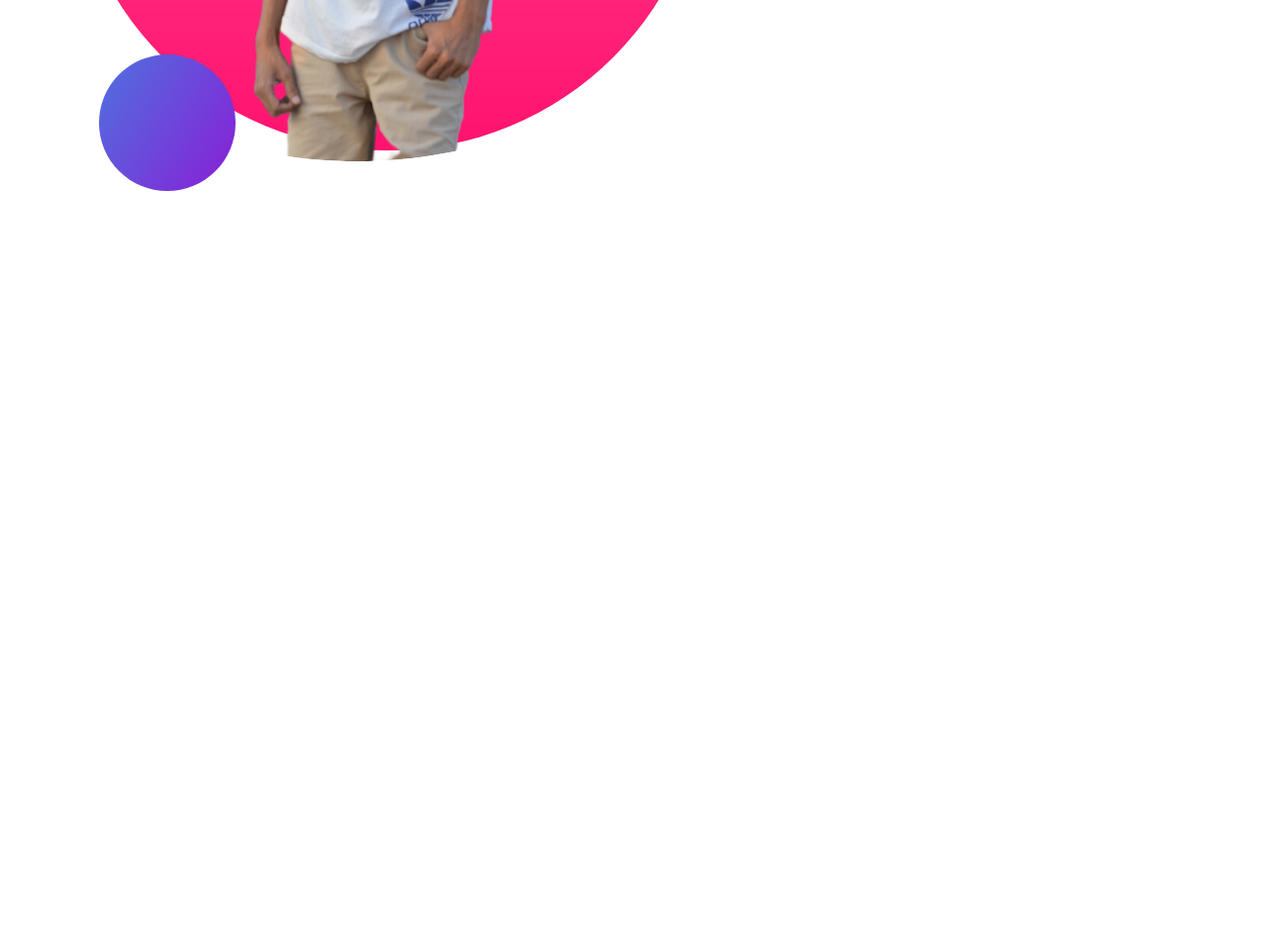
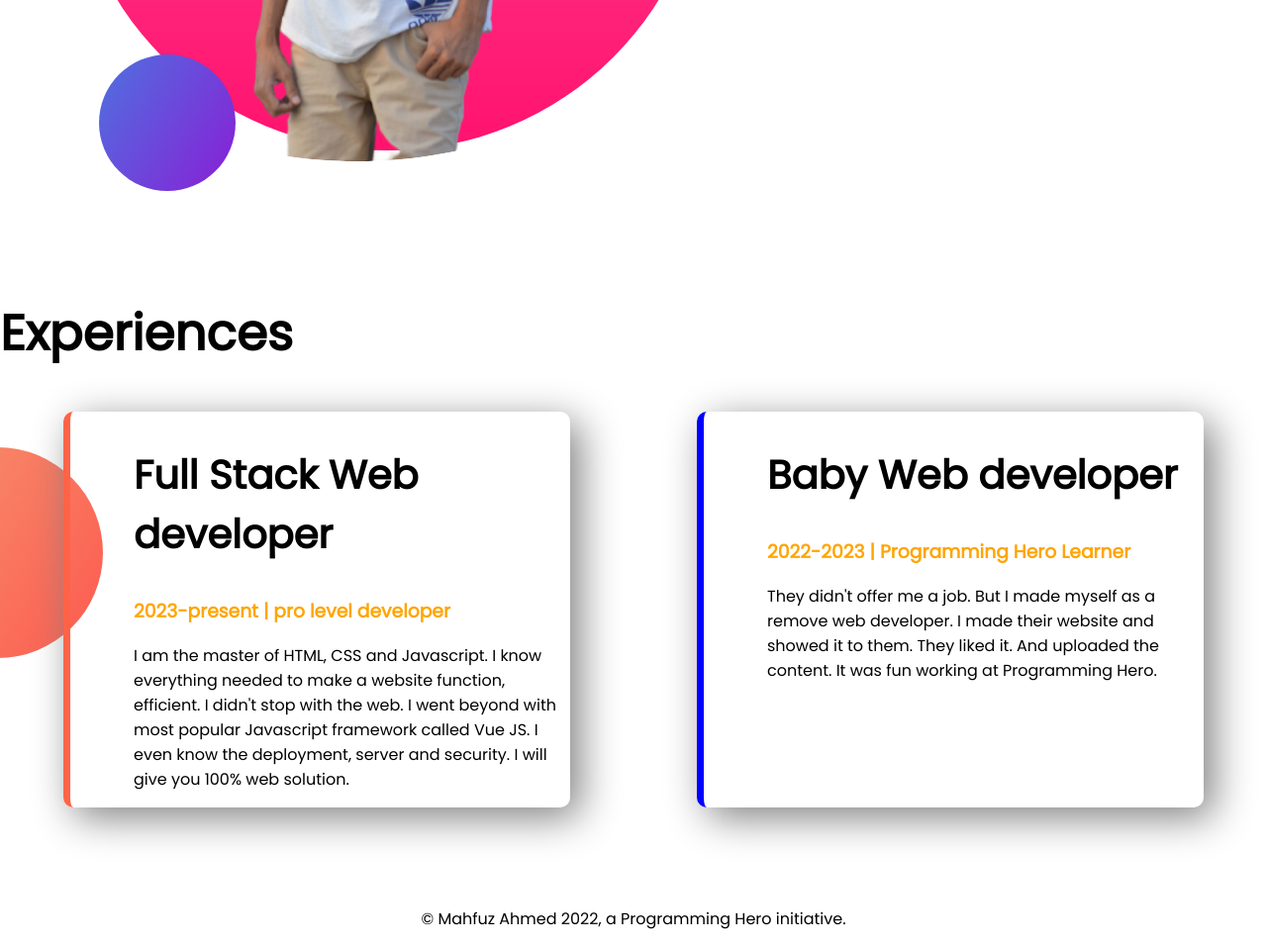
Before and after one commit to mahfuzahmed7/developer-portfolio, a plain HTML site: page index.html in a window 1280 px wide. Shown: the part 1057-2014 px from the top of the page at 99% size. Before the commit the page ends 1357 px from the top, so only its background shows below. Drawn offline with Linux system fonts and the light colour scheme.

Commit message:
border footer and added style

```diff
--- a/index.html
+++ b/index.html
@@ -15,7 +15,7 @@
 </head>
 
 <body>
-    <section class="top-banner">
+    <section class="top-banner flexible-container">
         <div class="half-width">
             <h1>welcome to</h1>
             <h1><span class="orange-color">mahfuz ahmed</span> world !</h1>
@@ -31,7 +31,7 @@
             <img src="images/my-bg.png" alt="">
         </div>
     </section>
-    <section class="dream-big">
+    <section class="dream-big flexible-container">
         <div>
             <img src="images/my-bg3.png" alt="">
         </div>
@@ -44,8 +44,32 @@
         </div class="half-width">
 
     </section>
+    <section class="experience-area">
+        <h1>Experiences</h1>
+        <div id="full-stack-web-developer" class="flexible-container">
+            <div class="experience-item">
+                <h2>Full Stack Web developer</h2>
+                <h3 class="orange-color">2023-present | pro level developer</h3>
+                <p>I am the master of HTML, CSS and Javascript. I know everything needed to make a website function,
+                    efficient. I didn't stop with the web. I went beyond with most popular Javascript framework called
+                    Vue
+                    JS. I even know the deployment, server and security. I will give you 100% web solution.</p>
+            </div>
+            <div id="baby-web-developer" class="experience-item">
+                <h2>Baby Web developer</h2>
+                <h3 class="orange-color">2022-2023 | Programming Hero Learner</h3>
+                <p>They didn't offer me a job. But I made myself as a remove web developer. I made their website and
+                    showed
+                    it to them. They liked it. And uploaded the content. It was fun working at Programming Hero.</p>
+            </div>
+
+        </div>
+    </section>
 
 
 </body>
+<footer>
+    <p>© Mahfuz Ahmed 2022, a Programming Hero initiative.</p>
+</footer>
 
 </html>
--- a/style.css
+++ b/style.css
@@ -7,11 +7,15 @@ h1 {
     font-size: 50px;
 }
 
+h2 {
+    font-size: 40px;
+}
+
 .orange-color {
     color: orange;
 }
 
-section {
+.flexible-container {
     display: flex;
     margin-bottom: 100px;
 }
@@ -44,3 +48,28 @@ section {
     background-repeat: no-repeat;
     background-position: right;
 }
+
+.experience-area {
+    background-image: url(images/exp-bg.png);
+    background-repeat: no-repeat;
+    background-position: left;
+
+}
+
+.experience-item {
+    width: 40%;
+    box-shadow: 10px 10px 40px gray;
+    margin-left: 5%;
+    margin-right: 5%;
+    padding-left: 5%;
+    border-radius: 10px;
+    border-left: 7px solid tomato;
+}
+
+#baby-web-developer {
+    border-left: 7px solid blue;
+}
+
+footer p {
+    text-align: center;
+}
```
